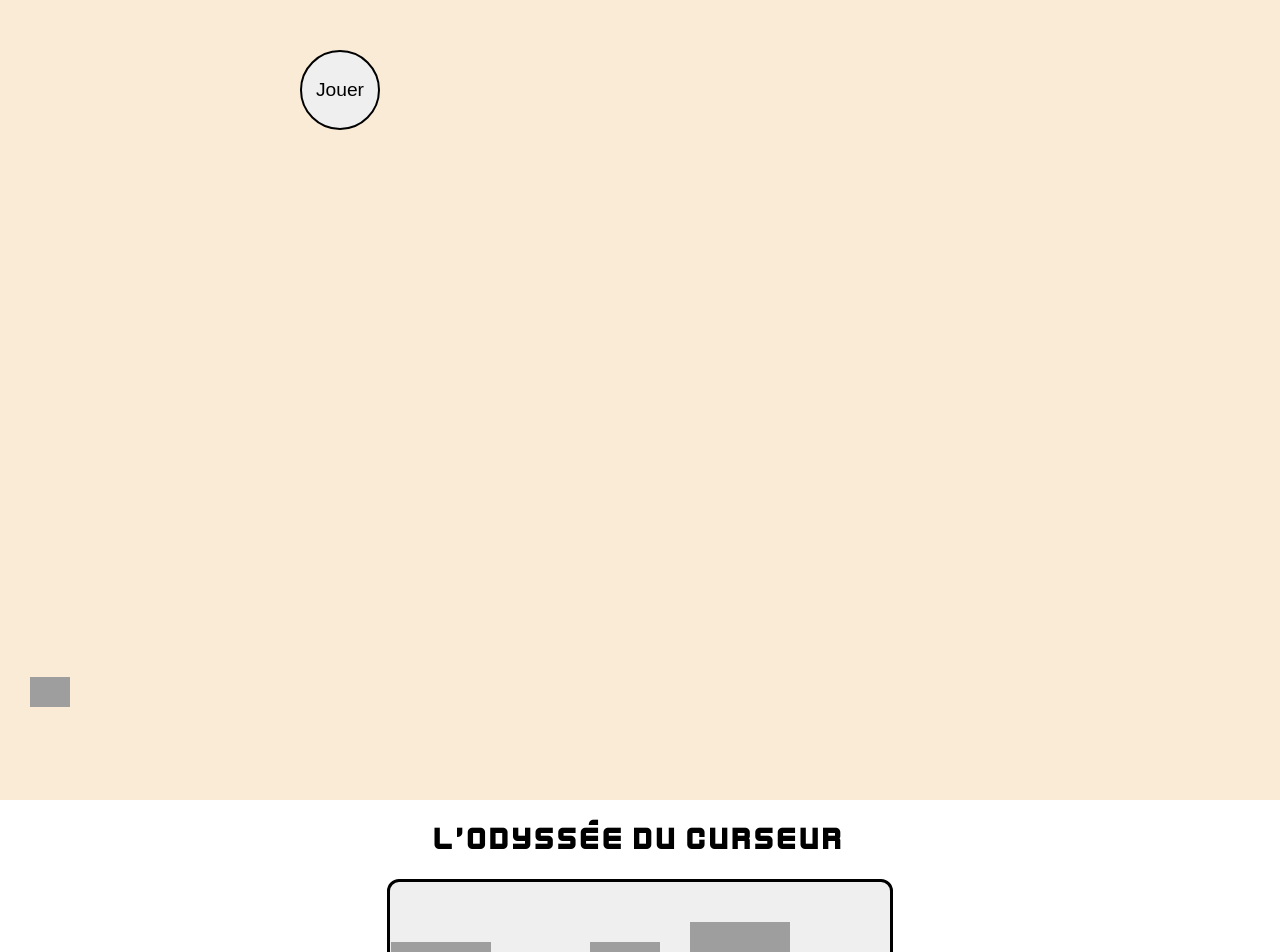
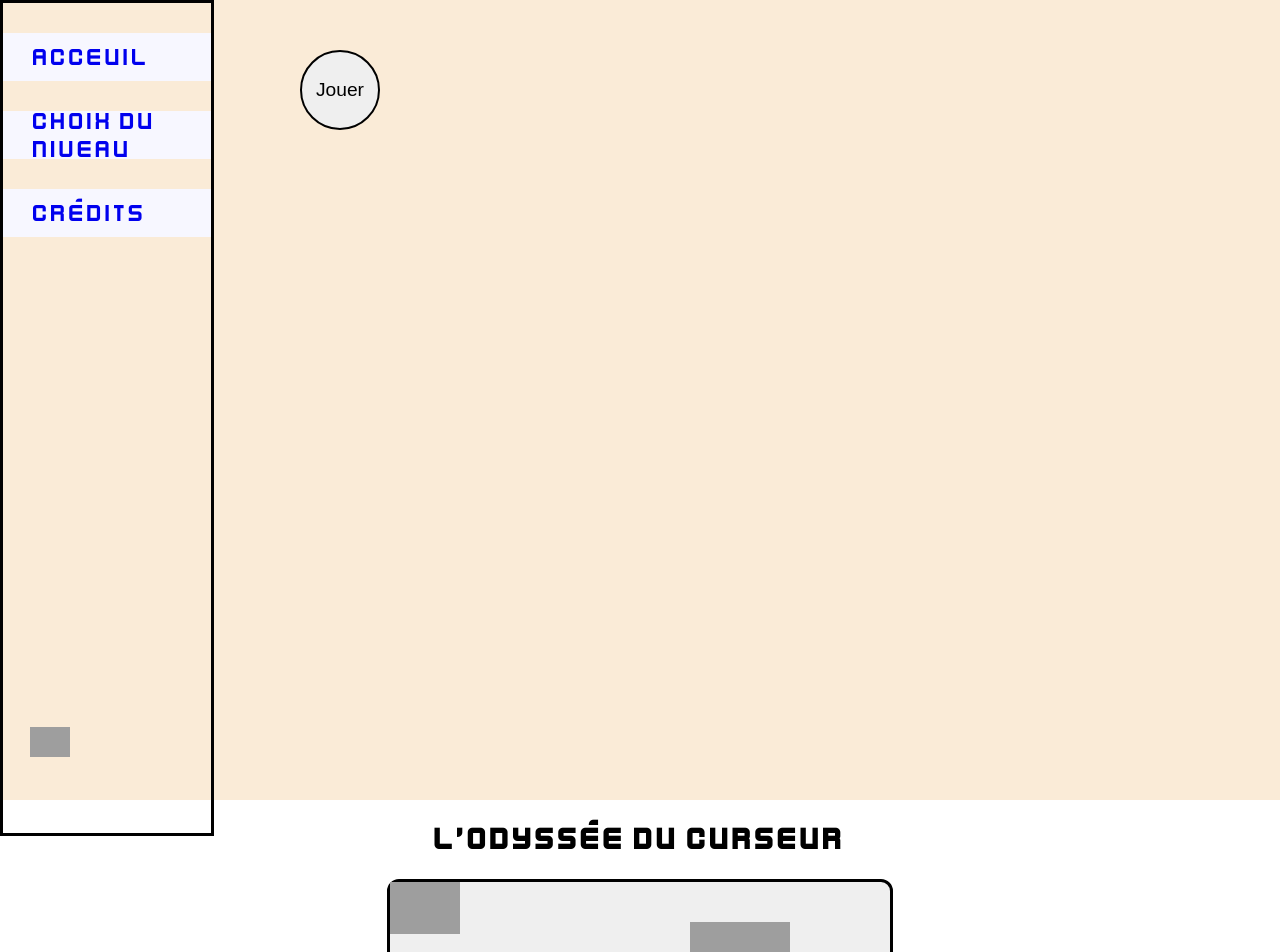
Before and after one commit to Emerick2/odyssee-du-curseur, a plain HTML site: page scenes/niveau/1.html in a window 1280 px wide. Shown: the top 952 px of the page. Drawn offline with Linux system fonts and the light colour scheme; grey boxes are pictures that could not be loaded.

Commit message:
Correction de quelques problèmes

```diff
--- a/data/1.json
+++ b/data/1.json
@@ -1,12 +1,12 @@
 {
-    "depart" : [30,50],
+    "depart" : [200,50],
 
     "meteorite" : [
-        [1,60],
+        [0,500],
         [300,40]
     ],
 
     "gagner" : [
-        [200,60]
+        [0,0]
     ]
 }
--- a/data/2.json
+++ b/data/2.json
@@ -6,6 +6,6 @@
     ],
 
     "gagner" : [
-        [200,600]
+        [200,800]
     ]
 }
--- a/scenes/niveau/1.html
+++ b/scenes/niveau/1.html
@@ -3,6 +3,7 @@
     <head>
         <title>Niveau 1 | L'odyssée du Curseur</title>
         <link rel="stylesheet" href="/style/jeu.css">
+        <link rel="stylesheet" href="/style/barreDeNavigation.css">
         <script defer src="/script/outils.js"></script>
         <script defer src="/script/creeNiveau.js"></script>
         <script defer src="/script/mouvementJoueur.js"></script>
@@ -15,5 +16,11 @@
         <div id="scenneDuJeu">
         </div>
         <img id="joueur" src="/image/kenney_space-shooter-remastered/PNG/playerShip1_blue.png" alt="joueur"/>
+
+        <div id="barreDeNavigation">
+            <a href="/scenes/menu.html">Acceuil</a>
+            <a href="/scenes/choix-niveau.html">Choix du niveau</a>
+            <a href="/scenes/credits.html">Crédits</a>
+        </div>
     </body>
 </html>
--- a/script/creeNiveau.js
+++ b/script/creeNiveau.js
@@ -31,7 +31,8 @@
         for (let i = 0; i < donnees[recherche].length; i++) {
             const elem = donnees[recherche][i];
             if (elem != null && elem.length >= 1){
-                scene.appendChild(AjouterElement(elem[0],elem[1], recherche, src));
+                const nouvelObjet = AjouterElement(elem[0],elem[1], recherche, src);
+                scene.appendChild(nouvelObjet);
             }
         }
     }
@@ -50,7 +51,22 @@
 }
 
 const PlacerElement = (x, y, nouvelElement) => {
-    nouvelElement.style.left = x+"px";
-    nouvelElement.style.top = y+"px";
+    const maxXY = 500;
+
+    const largeur = nouvelElement.offsetWidth || parseFloat(nouvelElement.style.width) || 0;
+    const hauteur = nouvelElement.offsetHeight || parseFloat(nouvelElement.style.height) || 0;
+
+    const limiteX = maxXY - largeur;
+    const limiteY = maxXY - hauteur;
+
+    if (x < 0) x = 0;
+    if (x > limiteX) x = limiteX;
+
+    if (y < 0) y = 0;
+    if (y > limiteY) y = limiteY;
+
+    nouvelElement.style.left = x + "px";
+    nouvelElement.style.top = y + "px";
+
     return nouvelElement;
 }
--- a/script/mouvementJoueur.js
+++ b/script/mouvementJoueur.js
@@ -34,7 +34,6 @@
 
     if (gagnerElement != null){
         if (EstEnCollision(rectJoueur, gagnerElement.getBoundingClientRect())) {
-            console.log("ici");
             PasserAuNiveauSuivant();
         }
     }
@@ -58,7 +57,8 @@
 const OuvrirMenuDéfaite = () => {
     panelFin.style.display = "block";
     const body = document.body;
-    body.style.cursor = "default"
+    body.style.cursor = "none";
+    // body.style.cursor = "default"
     body.style.overflowY = "hidden";
     if (boutonRejouer != null && boutonRejouer != undefined) {
         boutonRejouer.style.top = Number.parseInt(positionDeDépart.x)+"px";
@@ -96,6 +96,15 @@
     }
 }
 
+const Initialiser = () => {
+    if (boutonRejouer != null && boutonRejouer != undefined) {
+        boutonRejouer.style.top = Number.parseInt(positionDeDépart.x)+"px";
+        boutonRejouer.style.left = Number.parseInt(positionDeDépart.y)+"px";
+    }
+    // window.location.reload();
+    document.body.offsetHeight;
+}
+
 let niveauActuel = TrouverLeNumeroDuNiveauActuel();
-CrééLeNiveau(TrouverLeNumeroDuNiveauActuel(), scene, OuvrirMenuDéfaite);
 OuvrirMenuDéfaite();
+CrééLeNiveau(niveauActuel, scene, Initialiser);
--- /dev/null
+++ b/style/barreDeNavigation.css
@@ -0,0 +1,37 @@
+#barreDeNavigation{
+    border: solid;
+    position: absolute;
+    top:0px;
+    left:0px;
+    height: 100vh;
+    width: 13rem;
+    display: flex;
+    flex-direction: column;
+    padding-top: 30px;
+    gap:30px;
+    font-size: 1.6rem;
+}
+
+#barreDeNavigation a{
+    transition: 0.2s;
+    padding-left: 30px;
+    display: flex;
+    align-items: center;
+    border: solid 0px;
+    width: auto;
+    height: 3rem;
+    background-color: rgb(247, 247, 255);
+    columns: black;
+    text-decoration: none;
+    font-family: kenvector_future_thin;
+}
+
+#barreDeNavigation a:hover{
+    transition: 0.2s;
+    background-color: rgb(220, 220, 255);
+}
+
+#barreDeNavigation a:active{
+    transition: 0.2s;
+    background-color: rgb(215, 215, 218);
+}
--- a/style/jeu.css
+++ b/style/jeu.css
@@ -31,6 +31,8 @@
     border: solid;
     border-radius: 12px;
     background-color: rgb(239, 239, 239);
+    margin-bottom: 100px;
+    /* overflow:visible; */
 }
 
 #joueur{
@@ -69,9 +71,10 @@
 }
 
 #boutonJouer:hover{
-    z-index: 2;
+    /* z-index: 2; */
     background-color: aqua;
-    cursor: pointer;
+    cursor:none;
+    /* cursor: pointer; */
 }
 
 #gagner{
```
